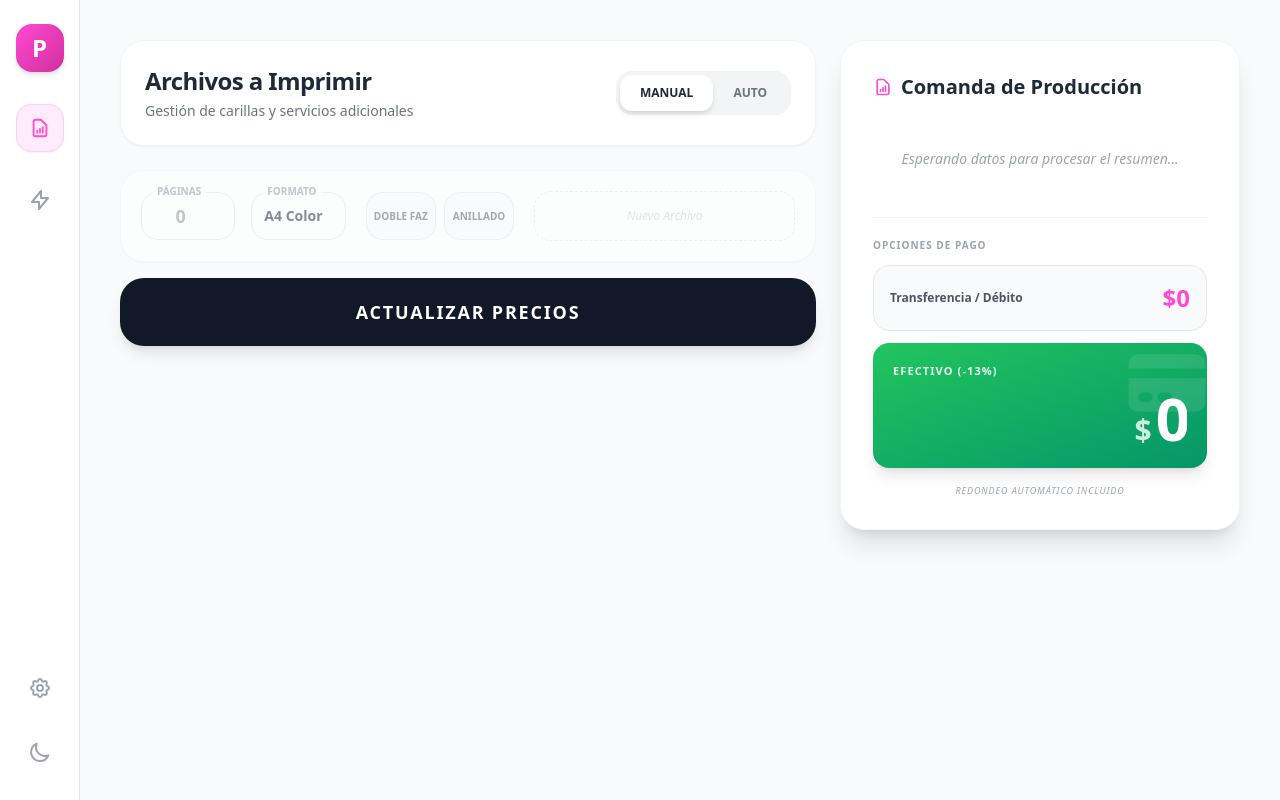
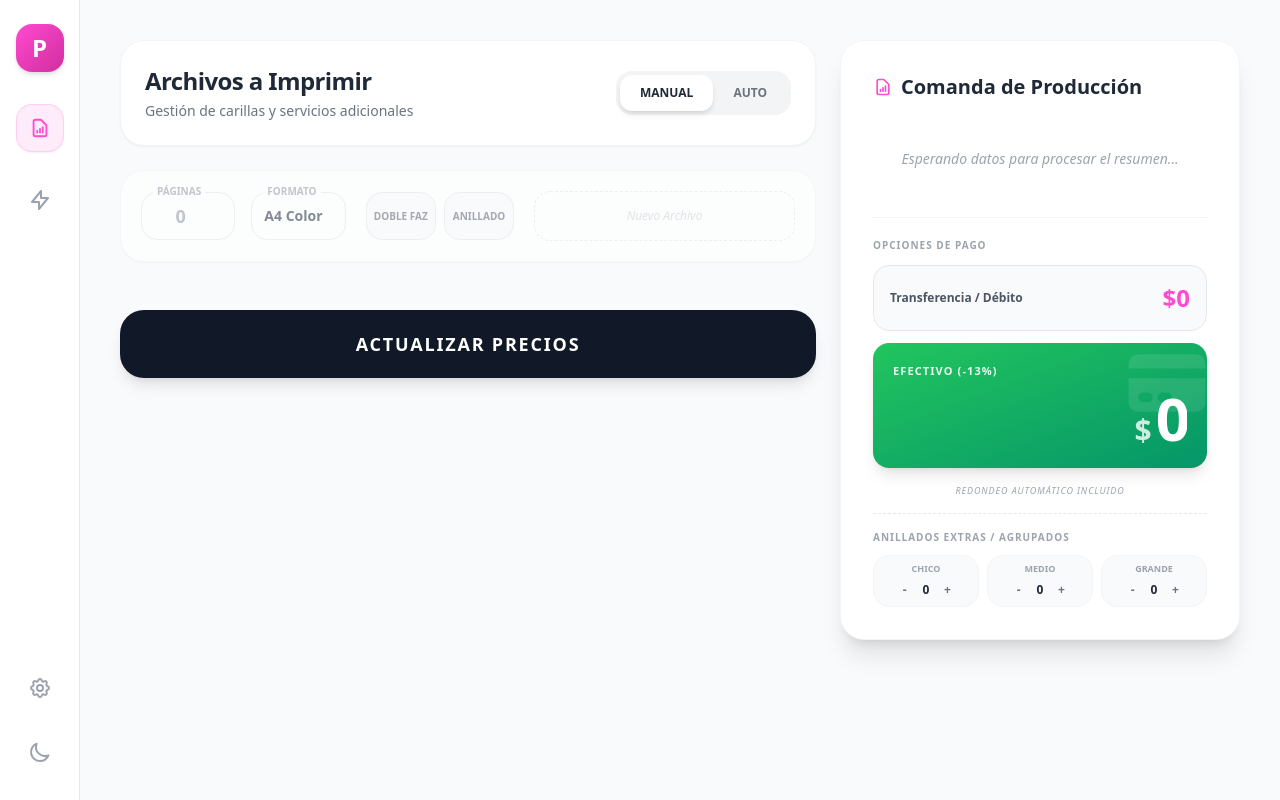
Before and after one commit to JosueFlrs/mucura, a React (Vite) app: page / in a window 1280 px wide. Built offline with nearby package versions, Linux system fonts and the light colour scheme; no server answers; the database is empty.

Commit message:
Implementacion de la funcionalidad de anillado extra en la calculadora de cotizaciones

```diff
--- a/src/componentes/ResumenOrden.jsx
+++ b/src/componentes/ResumenOrden.jsx
@@ -1,13 +1,11 @@
 // src/componentes/ResumenOrden.jsx
 
-export const ResumenOrden = ({ datosEnPantalla, listaArchivos }) => {
+export const ResumenOrden = ({ datosEnPantalla, listaArchivos, anilladosExtra, manejarAnilladoExtra }) => {
     const totalBase = datosEnPantalla?.totalSinRedondear || 0;
 
-    // Cálculos de Digital
     const totalDigitalExacto = totalBase;
     const totalDigitalRedondeado = Math.ceil(totalDigitalExacto / 100) * 100;
 
-    // Cálculos de Efectivo
     const montoDescuentoEfectivo = totalBase * 0.13;
     const totalEfectivoExacto = totalBase - montoDescuentoEfectivo;
     const totalEfectivoRedondeado = Math.ceil(totalEfectivoExacto / 100) * 100;
@@ -20,7 +18,7 @@ export const ResumenOrden = ({ datosEnPantalla, listaArchivos }) => {
                     Comanda de Producción
                 </h3>
 
-                <div className="space-y-3 mb-6 flex-grow">
+                <div className="space-y-3 flex-grow">
                     {datosEnPantalla ? (
                         <>
                             {datosEnPantalla.resumen.cantidadArchivosImpresos > 0 && (
@@ -74,7 +72,8 @@ export const ResumenOrden = ({ datosEnPantalla, listaArchivos }) => {
                     )}
                 </div>
 
-                <div className="mt-auto pt-5 border-t border-gray-100 dark:border-gray-700">
+                {/* OPCIONES DE PAGO */}
+                <div className="mt-6 pt-5 border-t border-gray-100 dark:border-gray-700">
                     <p className="text-[10px] text-gray-400 uppercase tracking-widest font-bold mb-3">Opciones de Pago</p>
 
                     <div className="bg-gray-50 dark:bg-gray-900 border border-gray-200 dark:border-gray-700 p-4 rounded-2xl mb-3 flex justify-between items-center">
@@ -121,6 +120,39 @@ export const ResumenOrden = ({ datosEnPantalla, listaArchivos }) => {
                     </div>
                     <p className="text-center text-[9px] text-gray-400 dark:text-gray-500 uppercase tracking-widest mt-4 italic">Redondeo automático incluido</p>
                 </div>
+                {/* UBICACIÓN NUEVA: ANILLADOS EXTRA DENTRO DEL SIDEBAR */}
+                <div className="mt-4 pt-4 border-t border-dashed border-gray-200 dark:border-gray-700">
+                    <p className="text-[10px] text-gray-400 uppercase tracking-widest font-bold mb-2.5">Anillados Extras / Agrupados</p>
+                    <div className="grid grid-cols-3 gap-2">
+                        {/* Chico */}
+                        <div className="flex flex-col items-center bg-gray-50 dark:bg-gray-900/50 border border-gray-100 dark:border-gray-700/70 rounded-2xl py-1.5 px-1">
+                            <span className="text-[9px] font-bold text-gray-400 dark:text-gray-500 uppercase">Chico</span>
+                            <div className="flex items-center gap-2 mt-1">
+                                <button onClick={() => manejarAnilladoExtra('chico', 'restar')} className="w-5 h-5 rounded-full flex items-center justify-center text-gray-500 dark:text-gray-400 hover:bg-white dark:hover:bg-gray-800 hover:text-red-500 hover:shadow-sm font-black text-xs transition-colors">-</button>
+                                <span className="text-xs font-black text-gray-800 dark:text-white">{anilladosExtra.chico}</span>
+                                <button onClick={() => manejarAnilladoExtra('chico', 'sumar')} className="w-5 h-5 rounded-full flex items-center justify-center text-gray-500 dark:text-gray-400 hover:bg-white dark:hover:bg-gray-800 hover:text-green-500 hover:shadow-sm font-black text-xs transition-colors">+</button>
+                            </div>
+                        </div>
+                        {/* Mediano */}
+                        <div className="flex flex-col items-center bg-gray-50 dark:bg-gray-900/50 border border-gray-100 dark:border-gray-700/70 rounded-2xl py-1.5 px-1">
+                            <span className="text-[9px] font-bold text-gray-400 dark:text-gray-500 uppercase">Medio</span>
+                            <div className="flex items-center gap-2 mt-1">
+                                <button onClick={() => manejarAnilladoExtra('mediano', 'restar')} className="w-5 h-5 rounded-full flex items-center justify-center text-gray-500 dark:text-gray-400 hover:bg-white dark:hover:bg-gray-800 hover:text-red-500 hover:shadow-sm font-black text-xs transition-colors">-</button>
+                                <span className="text-xs font-black text-gray-800 dark:text-white">{anilladosExtra.mediano}</span>
+                                <button onClick={() => manejarAnilladoExtra('mediano', 'sumar')} className="w-5 h-5 rounded-full flex items-center justify-center text-gray-500 dark:text-gray-400 hover:bg-white dark:hover:bg-gray-800 hover:text-green-500 hover:shadow-sm font-black text-xs transition-colors">+</button>
+                            </div>
+                        </div>
+                        {/* Grande */}
+                        <div className="flex flex-col items-center bg-gray-50 dark:bg-gray-900/50 border border-gray-100 dark:border-gray-700/70 rounded-2xl py-1.5 px-1">
+                            <span className="text-[9px] font-bold text-gray-400 dark:text-gray-500 uppercase">Grande</span>
+                            <div className="flex items-center gap-2 mt-1">
+                                <button onClick={() => manejarAnilladoExtra('grande', 'restar')} className="w-5 h-5 rounded-full flex items-center justify-center text-gray-500 dark:text-gray-400 hover:bg-white dark:hover:bg-gray-800 hover:text-red-500 hover:shadow-sm font-black text-xs transition-colors">-</button>
+                                <span className="text-xs font-black text-gray-800 dark:text-white">{anilladosExtra.grande}</span>
+                                <button onClick={() => manejarAnilladoExtra('grande', 'sumar')} className="w-5 h-5 rounded-full flex items-center justify-center text-gray-500 dark:text-gray-400 hover:bg-white dark:hover:bg-gray-800 hover:text-green-500 hover:shadow-sm font-black text-xs transition-colors">+</button>
+                            </div>
+                        </div>
+                    </div>
+                </div>
             </div>
         </div>
     );
--- a/src/componentes/calculadoraCotizaciones.jsx
+++ b/src/componentes/calculadoraCotizaciones.jsx
@@ -17,6 +17,7 @@ export const CalculadoraCotizaciones = () => {
         { id: Date.now(), paginas: '', tipoServicio: 'a4Color', esDobleFaz: false, anillado: false }
     ]);
 
+    const [anilladosExtra, setAnilladosExtra] = useState({ chico: 0, mediano: 0, grande: 0 });
     const [resultadoManual, setResultadoManual] = useState(null);
 
     useEffect(() => {
@@ -39,13 +40,20 @@ export const CalculadoraCotizaciones = () => {
         obtenerTarifas();
     }, []);
 
-    const realizarCalculos = (archivos, tablaTarifas) => {
+    const realizarCalculos = (archivos, tablaTarifas, extras) => {
         let acumuladoMayorista = 0;
         const agrupacionPorVolumen = {};
         const resumenDetallado = {
             cantidadArchivosImpresos: 0,
             cantidadAnillados: 0,
             paginas: { a4ColorSimple: 0, a4ColorDobleFaz: 0, a4BlancoYNegroSimple: 0, a4BlancoYNegroDobleFaz: 0 }
+        };
+
+        const obtenerCostoAnillado = (cantidadPaginas) => {
+            if (cantidadPaginas === 0) return 1500;
+            if (cantidadPaginas <= 100) return 1500;
+            if (cantidadPaginas <= 300) return 1700;
+            return 1900;
         };
 
         archivos.forEach(archivo => {
@@ -69,7 +77,9 @@ export const CalculadoraCotizaciones = () => {
             const cantidad = parseInt(archivo.paginas) || 0;
             const tieneAnillado = archivo.anillado;
             if (cantidad <= 0 && !tieneAnillado) return null;
+
             let subtotalImpresionMayorista = 0, subtotalImpresionMinorista = 0, precioUnitarioMayorista = 0;
+
             if (cantidad > 0) {
                 let claveTarifa = archivo.tipoServicio + (archivo.esDobleFaz ? 'DobleFaz' : '');
                 const escala = tablaTarifas[claveTarifa];
@@ -87,23 +97,36 @@ export const CalculadoraCotizaciones = () => {
                     subtotalImpresionMayorista = cantidad * precioUnitarioMayorista;
                 }
             }
-            const costoAnillado = tieneAnillado ? 1500 : 0;
+
+            const costoAnillado = tieneAnillado ? obtenerCostoAnillado(cantidad) : 0;
+            const totalMinorista = subtotalImpresionMinorista + costoAnillado;
             const totalMayorista = subtotalImpresionMayorista + costoAnillado;
+
             acumuladoMayorista += totalMayorista;
+
             return {
-                precioUnitarioMayorista, subtotalImpresion: subtotalImpresionMayorista, costoAnillado,
-                totalMinorista: subtotalImpresionMinorista + costoAnillado, totalMayorista
+                precioUnitarioMayorista,
+                subtotalImpresion: subtotalImpresionMayorista,
+                costoAnillado,
+                totalMinorista,
+                totalMayorista
             };
         });
+
+        const costoExtras = (extras.chico * 1500) + (extras.mediano * 1700) + (extras.grande * 1900);
+        acumuladoMayorista += costoExtras;
+        resumenDetallado.cantidadAnillados += (extras.chico + extras.mediano + extras.grande);
+
         return { detalles: detallesPorArchivo, resumen: resumenDetallado, totalSinRedondear: acumuladoMayorista };
     };
 
-    const resultadoAutomatico = useMemo(() => realizarCalculos(listaArchivos, tarifas), [listaArchivos, tarifas]);
+    const resultadoAutomatico = useMemo(() => realizarCalculos(listaArchivos, tarifas, anilladosExtra), [listaArchivos, tarifas, anilladosExtra]);
     const datosEnPantalla = modoAutomatico ? resultadoAutomatico : resultadoManual;
 
     const manejarCambioArchivo = (id, campo, valor) => {
         if (!modoAutomatico) setResultadoManual(null);
         let valorFinal = (campo === 'paginas' && valor < 0) ? 0 : valor;
+
         setListaArchivos(listaActual => {
             const nuevaLista = listaActual.map(archivo => archivo.id === id ? { ...archivo, [campo]: valorFinal } : archivo);
             const archivoEditado = nuevaLista.find(a => a.id === id);
@@ -120,6 +143,14 @@ export const CalculadoraCotizaciones = () => {
         });
     };
 
+    const manejarAnilladoExtra = (tipo, operacion) => {
+        if (!modoAutomatico) setResultadoManual(null);
+        setAnilladosExtra(actual => ({
+            ...actual,
+            [tipo]: operacion === 'sumar' ? actual[tipo] + 1 : Math.max(0, actual[tipo] - 1)
+        }));
+    };
+
     const resetearArchivo = (id) => {
         if (!modoAutomatico) setResultadoManual(null);
         setListaArchivos(listaActual => {
@@ -132,12 +163,11 @@ export const CalculadoraCotizaciones = () => {
         });
     };
 
-    const procesarCalculoManual = () => setResultadoManual(realizarCalculos(listaArchivos, tarifas));
+    const procesarCalculoManual = () => setResultadoManual(realizarCalculos(listaArchivos, tarifas, anilladosExtra));
 
     if (cargandoTarifas) return <div className="flex justify-center items-center h-64"><div className="animate-spin rounded-full h-12 w-12 border-b-2 border-empresa"></div></div>;
 
     return (
-        /* CAMBIO AQUÍ: max-w-[1270px] asegura que el ancho sea el mismo que en una pantalla de 1350px (restando el Sidebar) */
         <div className="w-full max-w-[1270px] mx-auto flex flex-col lg:flex-row gap-6 items-start transition-all duration-500 pb-20">
 
             {/* Columna Izquierda: Área de Trabajo */}
@@ -154,7 +184,7 @@ export const CalculadoraCotizaciones = () => {
                     </div>
                 </div>
 
-                <div className="space-y-4 mb-8">
+                <div className="space-y-4 mb-2">
                     {listaArchivos.map((archivo, indice) => (
                         <FilaArchivo
                             key={archivo.id}
@@ -166,15 +196,21 @@ export const CalculadoraCotizaciones = () => {
                             resetearArchivo={resetearArchivo}
                         />
                     ))}
-                    {!modoAutomatico && (
-                        <button onClick={procesarCalculoManual} className="w-full bg-gray-900 dark:bg-gray-700 text-white font-black py-5 rounded-3xl shadow-lg transition-all text-lg uppercase tracking-widest mt-4">Actualizar Precios</button>
-                    )}
                 </div>
+
+                {/* Quitamos la caja de extras de acá para maximizar espacio limpio a la izquierda */}
+
+                {!modoAutomatico && (
+                    <button onClick={procesarCalculoManual} className="w-full bg-gray-900 dark:bg-gray-700 text-white font-black py-5 rounded-3xl shadow-lg transition-all text-lg uppercase tracking-widest mt-4">Actualizar Precios</button>
+                )}
             </div>
 
+            {/* ENVIAMOS LAS PROPS DE EXTRAS AL SIDEBAR */}
             <ResumenOrden
                 datosEnPantalla={datosEnPantalla}
                 listaArchivos={listaArchivos}
+                anilladosExtra={anilladosExtra}
+                manejarAnilladoExtra={manejarAnilladoExtra}
             />
         </div>
     );
```
Also changed, not shown: src/componentes/CotizadorRapido.jsx (+20 -15 lines), src/componentes/FilaArchivo.jsx (+17 -15 lines).
